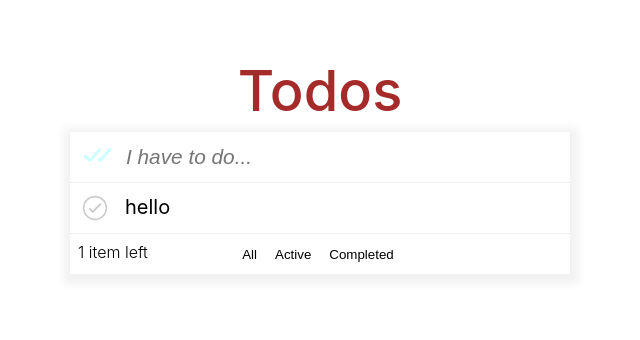
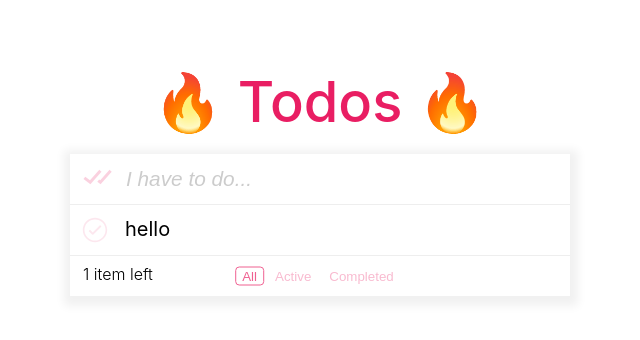
Before and after one commit to sarah1446/todo-list, a React (Create React App) app: page / in a window 1280 px wide. Shown: the top 340 px of the page, without its empty margins (320-960 px from the left). Built offline with nearby package versions, Linux system fonts and the light colour scheme.

Commit message:
색상변경

```diff
--- a/src/App.js
+++ b/src/App.js
@@ -13,9 +13,9 @@ const TodoApp = styled.div`
 const Title = styled.p`
    font-size: 3.5rem;
     font-weight: 500;
-    color: brown;
+    color: #e91e63;
     text-align: center;
-    padding: 0.8rem 0;
+    padding: 1.5rem 0;
 `
 const Content = styled.div`
     background-color:#fff;
@@ -116,7 +116,7 @@ class App extends React.Component {
 
         return(
             <TodoApp>
-                <Title>Todos</Title>
+                <Title>🔥 Todos 🔥</Title>
                 <Content>
                     <Header
                         addTodo={this.addTodo}
--- a/src/components/Contents/List.js
+++ b/src/components/Contents/List.js
@@ -25,7 +25,7 @@ const Toggle = styled.div`
     > input + label {
         display: inline-block;
         cursor: pointer;
-        opacity:0.2;
+        opacity:0.1;
 
         position: absolute;
         top: 50%;
@@ -34,7 +34,7 @@ const Toggle = styled.div`
 
     }
     input:checked + label {
-        opacity:1;
+        opacity:0.7;
     }
     input {
         display: none;
@@ -51,6 +51,7 @@ const TodoText = styled.div`
     }
     > input {
         position: absolute;
+        z-index:99;
         left: 0;
         width: calc(100% + 50px);
         height: 50px;
@@ -71,6 +72,7 @@ const DeleteTodo = styled.div`
     width: 50px;
     text-align: center;
     cursor: pointer;
+    opacity:0.9;
     > span {
         opacity:0;
         display: block;
@@ -143,7 +145,7 @@ class List extends React.Component {
                         checked={this.props.list.completed}
                         id={id}
                     />
-                    <label for={id}><IoIosCheckmarkCircleOutline size="30px"/></label>
+                    <label for={id}><IoIosCheckmarkCircleOutline size="30px" color="#e91e63"/></label>
                 </Toggle>
                 <TodoText>
                     {
@@ -165,7 +167,7 @@ class List extends React.Component {
                     }
                 </TodoText>
                 <DeleteTodo>
-                    <span onClick={this.deleteTodo}><CgClose /></span>
+                    <span onClick={this.deleteTodo}><CgClose color="#e91e63"/></span>
                 </DeleteTodo>
             </Li>
         )
--- a/src/components/Footer/Showing.js
+++ b/src/components/Footer/Showing.js
@@ -1,5 +1,5 @@
 import React, { Fragment } from 'react';
-import styled from 'styled-components';
+import styled, { css } from 'styled-components';
 
 const StatusBtnBox = styled.div`
     position: absolute;
@@ -13,9 +13,20 @@ const Button = styled.button`
     border:1px solid transparent;
     border-radius:4px;
     margin-right:4px;
+    opacity: 0.3;
+    color: #E91E63;
+
+
     &:hover{
-        border:1px solid #ffa5008a;
+        opacity: 0.7;
+        color: #E91E63;
     }
+
+    ${props => props.selected && css`
+        border: 1px solid #E91E63;
+        opacity: 0.7;
+        color: #E91E63;
+    `};
 `
 
 class Showing extends React.Component {
@@ -33,7 +44,7 @@ class Showing extends React.Component {
     render() {
         return(
             <StatusBtnBox>
-               <Button onClick={this.todoShow} data-id="all">All</Button>
+               <Button onClick={this.todoShow} data-id="all" selected>All</Button>
                <Button onClick={this.todoShow} data-id="active">Active</Button>
                <Button onClick={this.todoShow} data-id="completed">Completed</Button>
             </StatusBtnBox>
--- a/src/components/Footer/index.js
+++ b/src/components/Footer/index.js
@@ -8,7 +8,7 @@ const TodoFooter = styled.div`
     position:relative;
     overflow:hidden;
     /* border:1px solid red; */
-    padding:10px 8px;
+    padding:10px 13px;
     height:40px;
 
 `
--- a/src/components/Header/AddTodo.js
+++ b/src/components/Header/AddTodo.js
@@ -16,6 +16,7 @@ const Input = styled.input`
         font-size:1.3rem;
         line-height:30px;
         font-style:italic;
+        color:#ccc;
     }
 `
 
--- a/src/components/Header/ToggleAll.js
+++ b/src/components/Header/ToggleAll.js
@@ -13,10 +13,10 @@ const ToggleBox = styled.div`
         display: inline-block;
         cursor: pointer;
         opacity:0.2;
-        color:aqua;
+        color:#e91e63;
     }
     input[id="toggleAll"]:checked + label {
-        opacity:1;
+        opacity: 0.7;
     }
     input[id="toggleAll"] {
         display: none;
```
